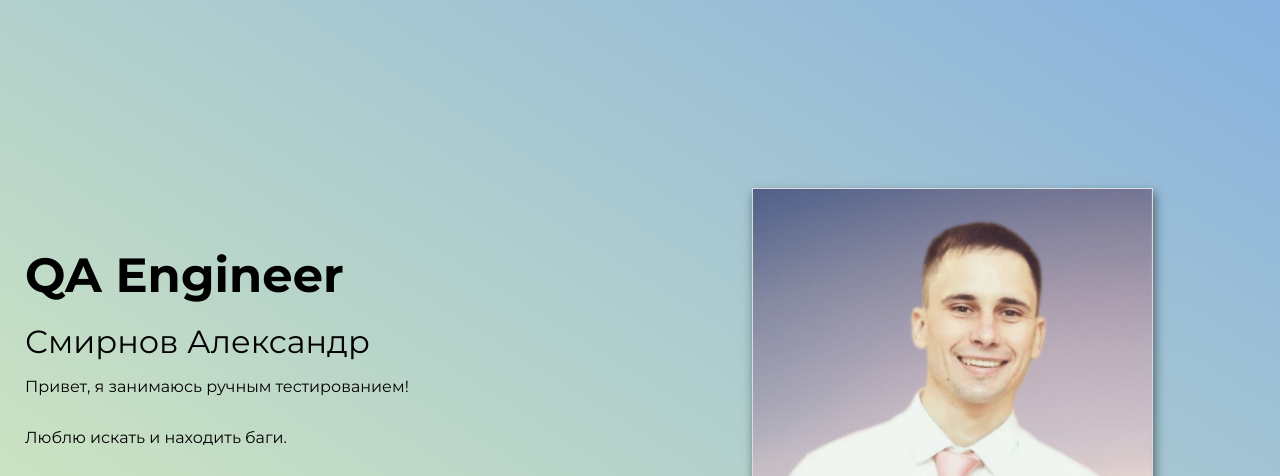
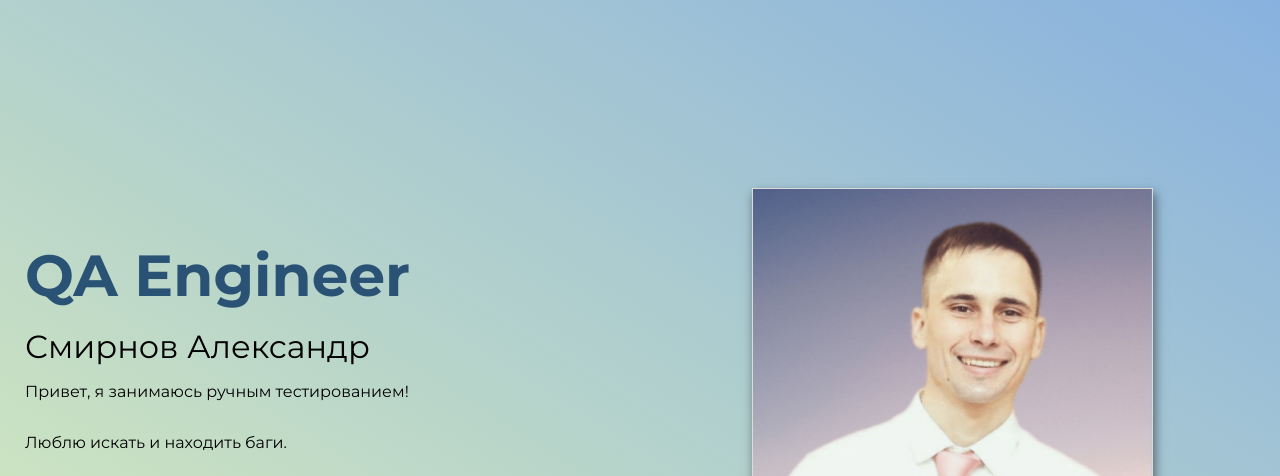
Before and after one commit to Alxsmir-QA/Alxsmir-QA.github.io, a plain HTML site: page index.html in a window 1280 px wide. Shown: the top 476 px of the page. Drawn offline with nearby package versions, Linux system fonts and the light colour scheme.

Commit message:
изменил цвет заголовка

```diff
--- a/style.css
+++ b/style.css
@@ -60,8 +60,9 @@ h3 {
 }
 
 .hero__title {
-  font-size: 48px;
+  font-size: 58px;
   line-height: 1.1;
+  color: #2a5275;
 
   margin-bottom: 20px;
 }
```
